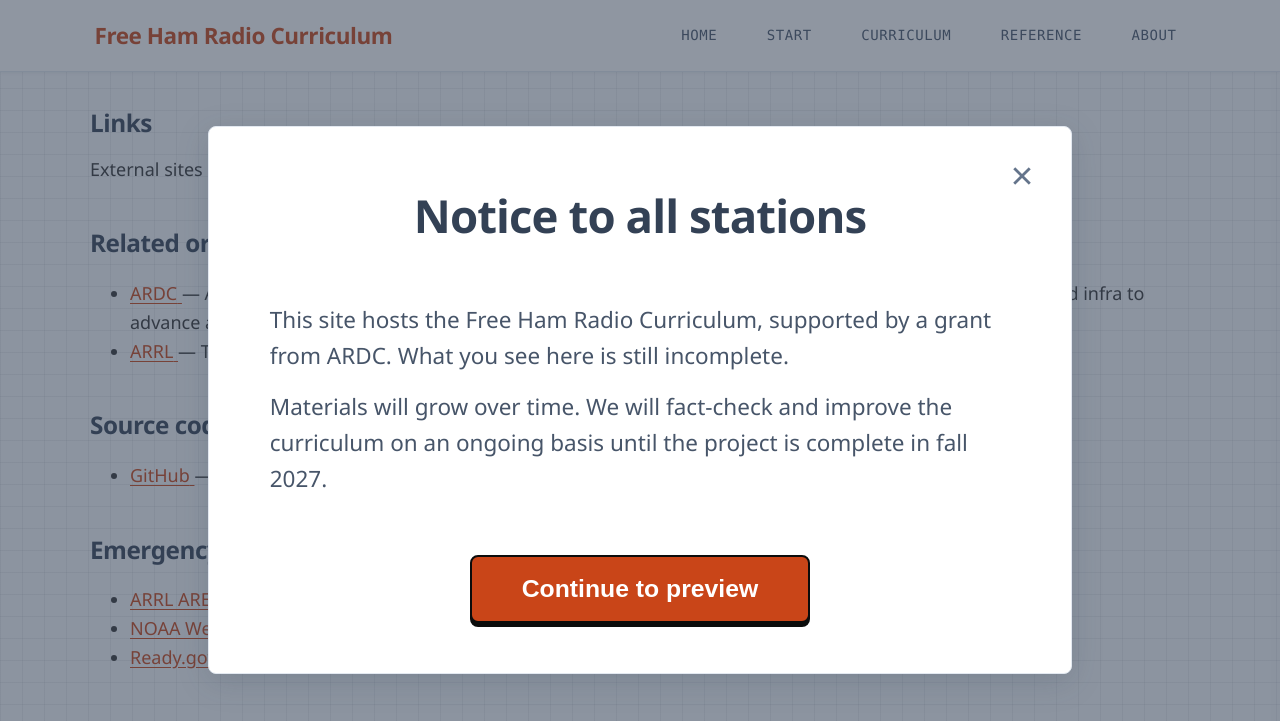
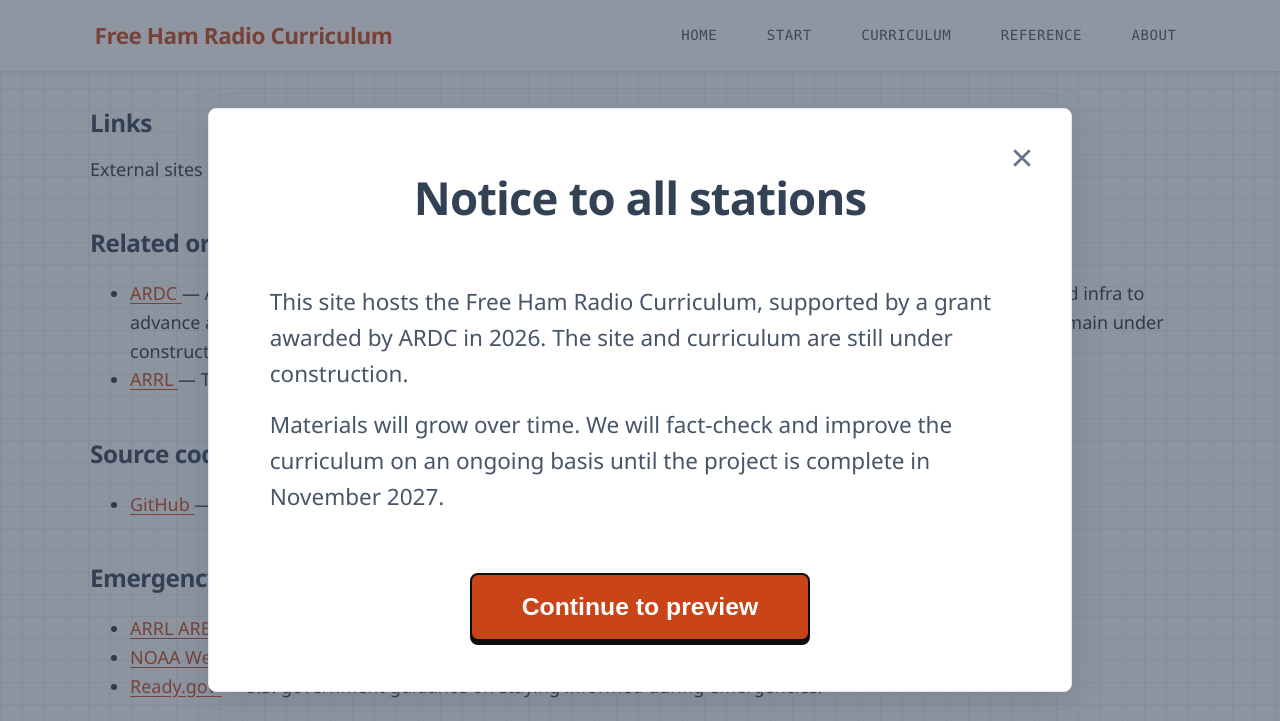
Before and after one commit to DecentralizedDan/open-radio-website, an Astro site: page /links in a window 1280 px wide. Shown: the top 721 px of the page. Built offline with nearby package versions, Linux system fonts and the light colour scheme; Astro itself is replaced by a stand-in of ours.

Commit message:
Update ARDC grant status

```diff
--- a/src/components/DraftNoticeModal.astro
+++ b/src/components/DraftNoticeModal.astro
@@ -27,12 +27,12 @@ const storageKey = 'ardc-draft-notice-dismissed';
     <h2 id="draft-notice-title">Notice to all stations</h2>
     <div id="draft-notice-description">
       <p>
-        This site hosts the Free Ham Radio Curriculum, supported by a grant from ARDC. What you see
-        here is still incomplete.
+        This site hosts the Free Ham Radio Curriculum, supported by a grant awarded by ARDC in 2026.
+        The site and curriculum are still under construction.
       </p>
       <p>
         Materials will grow over time. We will fact-check and improve the curriculum on an ongoing
-        basis until the project is complete in fall 2027.
+        basis until the project is complete in November 2027.
       </p>
     </div>
     <div class="draft-notice__actions">
--- a/src/pages/about/index.astro
+++ b/src/pages/about/index.astro
@@ -62,10 +62,10 @@ import { url } from '../../lib/paths';
 
   <h2>Independence</h2>
   <p>
-    Free Ham Radio Curriculum is an independent project. It is non-partisan and not affiliated with any
-    organization except a pending grant application to{' '}
+    Free Ham Radio Curriculum is an independent, non-partisan project. In 2026,{' '}
     <a href="https://www.ampr.org/" rel="noopener noreferrer">ARDC</a> (Amateur Radio Digital
-    Communications).
+    Communications) awarded Dan Tennery-Spalding a grant to develop this curriculum and site. Both
+    remain under construction, with completion scheduled for November 2027.
   </p>
 
   <h2>License</h2>
--- a/src/pages/links/index.astro
+++ b/src/pages/links/index.astro
@@ -17,7 +17,8 @@ import PageLayout from '../../layouts/PageLayout.astro';
         <li>
           <ExternalLink href="https://www.ampr.org/">ARDC</ExternalLink> — Amateur Radio Digital
           Communications — a foundation that invests in open technology, education, and infra to advance
-          amateur radio worldwide.
+          amateur radio worldwide. ARDC awarded the 2026 grant supporting this site and curriculum,
+          which remain under construction through November 2027.
         </li>
         <li>
           <ExternalLink href="https://www.arrl.org/">ARRL</ExternalLink> — The original national
```
